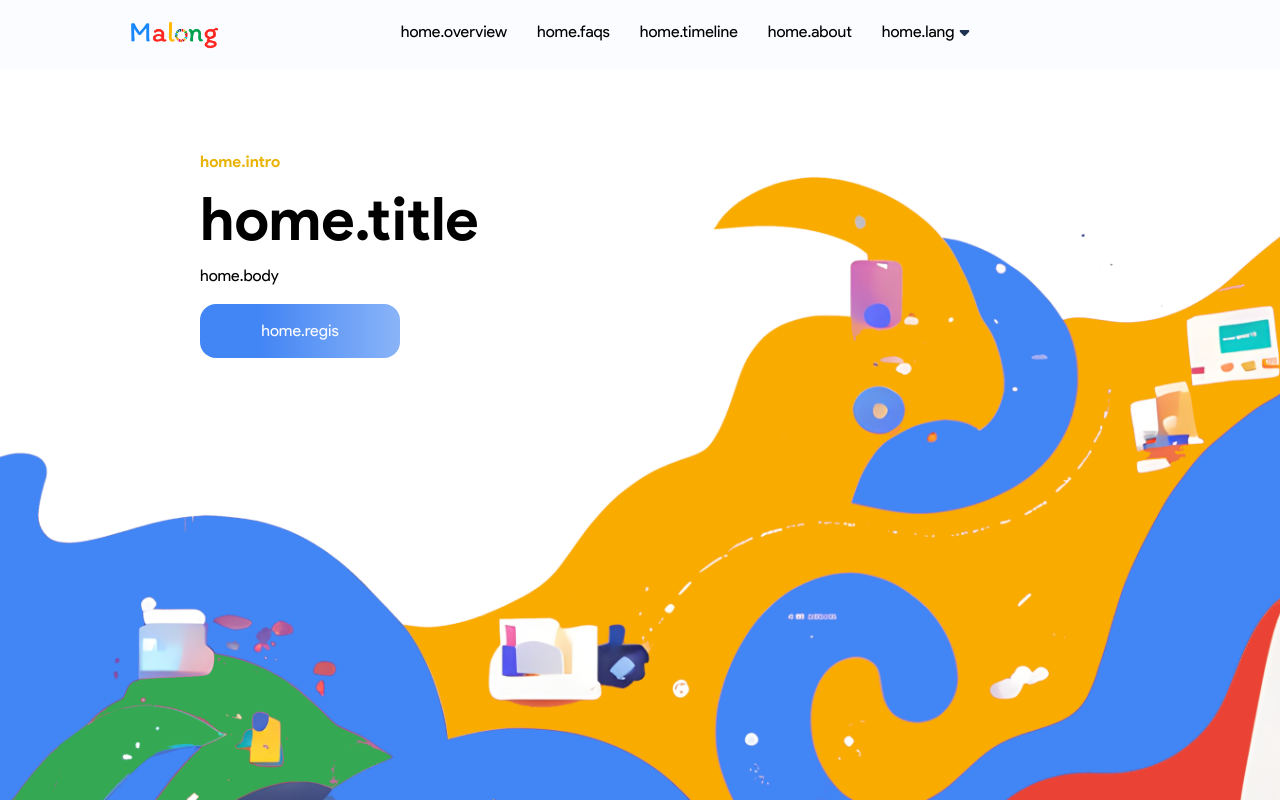
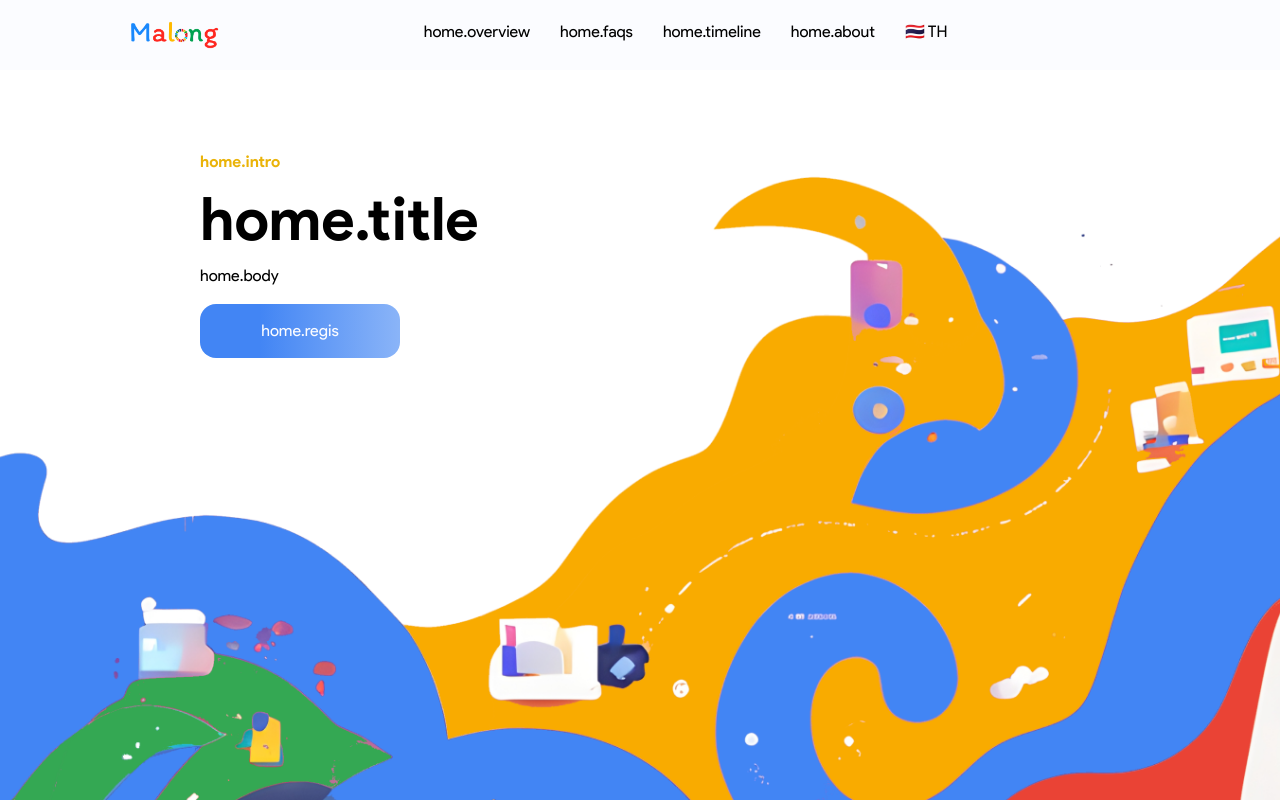
Before and after one commit to ThisTine/malong, a SvelteKit app: page /1 in a window 1280 px wide. Shown: the top 802 px of the page. Built offline with nearby package versions, Linux system fonts and the light colour scheme.

Commit message:
feat: languagebutton,bg

```diff
--- a/src/components/nav/Nav.svelte
+++ b/src/components/nav/Nav.svelte
@@ -1,28 +1,74 @@
 <script>
 	import { t } from '$lib/translation/translations';
+	import { slide, fade } from 'svelte/transition';
+
+	/** @type {string}*/
+	export let lang;
 
 	let showMobileMenu = false;
+</script>
 
-  let showDropdown = false;
+<nav>
+	<div class="navbg">
+		<div class="wrapper flex w-full mt-5 mb-5">
+			<div class="nav-container flex">
+				<button class="hamburger" on:click={() => (showMobileMenu = !showMobileMenu)}>
+					<img src="burger.svg" alt="Menu" />
+				</button>
+				<div class="logo">
+					<img alt="Logo" src="logo.png" style="width:100px;" />
+				</div>
+			</div>
 
-  function toggleDropdown() {
-    showDropdown = !showDropdown;
-  }
-</script>
+			{#if showMobileMenu}
+				<div transition:slide={{ axis: 'x' }} class="mobile-menu z-20">
+					<a class="text-black font-normal" href="#overview"><p>{$t('home.overview')}</p></a>
+					<a class="text-black font-normal" href="#faq">{$t('home.faqs')}</a>
+					<a class="text-black font-normal" href="#timeline">{$t('home.timeline')}</a>
+					<a class="text-black font-normal" href="#about">{$t('home.about')}</a>
+					<div>
+						<div class="dropdown onlyMobile text-black font-normal">
+							<div>
+								<a href={lang === 'th' ? 'en' : 'th'} class="text-black font-normal"
+									>{lang === 'th' ? '🇺🇸 EN' : '🇹🇭 TH'}</a
+								>
+							</div>
+							<button class="close" on:click={() => (showMobileMenu = !showMobileMenu)}>
+								<img src="close.svg" alt="close" />
+							</button>
+						</div>
+					</div>
+				</div>
+				<div
+					role="button"
+					tabindex={0}
+					transition:fade
+					class="bg-black opacity-35 w-screen h-screen fixed z-0 top-0"
+					on:click={() => (showMobileMenu = false)}
+				></div>
+			{/if}
+
+			<div class="nav-links wrapper flex w-full justify-center">
+				<div style="display: flex; justify-content: center; gap:30px;">
+					<a class="text-black font-normal" href="#overview"><p>{$t('home.overview')}</p></a>
+					<a class="text-black font-normal" href="#faq">{$t('home.faqs')}</a>
+					<a class="text-black font-normal" href="#timeline">{$t('home.timeline')}</a>
+					<a class="text-black font-normal" href="#about">{$t('home.about')}</a>
+					<div>
+						<a href={lang === 'th' ? 'en' : 'th'} class="text-black font-normal"
+							>{lang === 'th' ? '🇺🇸 EN' : '🇹🇭 TH'}</a
+						>
+					</div>
+				</div>
+			</div>
+		</div>
+	</div>
+</nav>
 
 <style>
 	.dropdown {
 		position: relative;
 		display: inline-block;
-  }
-
-  .dropdown-content {
-    display: none;
-    position: absolute;
-    background-color: white;
-    min-width: 50px;
-    box-shadow: 0px 4px 8px 0px rgba(0,0,0,0.2);
-    z-index: 1;
 	}
 
 	.dropdown-content a {
@@ -32,13 +78,8 @@ import { t } from '$lib/translation/translations';
 		display: block;
 	}
 
-  .dropdown-content a:hover {background-color: #f1f1f1}
-
-  .show {display: block;}
-
-  .divider {
-    border-top: 1px solid #eee;
-    margin: 8px 0;
+	.dropdown-content a:hover {
+		background-color: #f1f1f1;
 	}
 
 	button {
@@ -53,9 +94,6 @@ import { t } from '$lib/translation/translations';
 		margin-left: 5px;
 	}
 
-
-
-
 	.hamburger {
 		width: 24px;
 		height: 24px;
@@ -68,8 +106,7 @@ import { t } from '$lib/translation/translations';
 		margin: 0 auto;
 	}
 
-
-.nav-links{
+	.nav-links {
 		column-gap: 50px;
 	}
 
@@ -101,7 +138,7 @@ column-gap: 50px;
 			display: flex;
 			justify-content: flex-start;
 		}
-  .close{
+		.close {
 			display: flex;
 			justify-self: center;
 			margin-top: 120px;
@@ -109,108 +146,40 @@ column-gap: 50px;
 		}
 		.nav-container {
 			padding: 0 15px;
-
 		}
 
-.logo{
+		.logo {
 			display: flex;
 			justify-content: center;
 		}
 
-.hamburger{
+		.hamburger {
 			margin-right: 15px;
 		}
 	}
 
-@media (min-width: 1080px){
-	.mobile-menu{
+	@media (min-width: 1080px) {
+		.mobile-menu {
 			display: none;
 		}
-
 
 		.nav-container {
 			padding: 0;
 			margin: 0;
 			display: flex;
-  justify-content:flex-start ;
+			justify-content: flex-start;
 		}
 
-  .logo{
+		.logo {
 			display: flex;
 			justify-content: flex-start;
 		}
-
-
 	}
 
-.navbg{
-  background-color: #FBFCFF;
+	.navbg {
+		background-color: #fbfcff;
 		/* padding: 2px 0; */
 		position: fixed;
 		width: 100%;
 	}
-
 </style>
-
-<nav>
-  <div class="navbg">
-  <div class="wrapper flex w-full mt-5 mb-5" >
-	 <div class="nav-container flex">
-	  <button class="hamburger" on:click={() => (showMobileMenu = !showMobileMenu)}>
-       <img src="burger.svg" alt="Menu" />
-      </button>
-    <div class="logo"  >
-    <img alt="Logo" src="logo.png" style="width:100px;" />
-    </div>
-	</div>
-
-	{#if showMobileMenu}
-      <div class="mobile-menu">
-      <a class="text-black font-normal" href="#overview"><p>{$t('home.overview')}</a>
-      <a class="text-black font-normal" href="#faq">{$t('home.faqs')}</a>
-      <a class="text-black font-normal" href="#timeline">{$t('home.timeline')}</a>
-      <a class="text-black font-normal" href="#about">{$t('home.about')}</a>
-	  <div>
-      	<div class="dropdown onlyMobile text-black font-normal" >
-        <button on:click={toggleDropdown}>
-          {$t('home.lang')}
-          <img src="down.svg" alt="Down" class="icon" />
-        </button>
-        <div class={showDropdown ? "dropdown-content show" : "dropdown-content"}>
-          <a href="en">EN</a>
-          <div class="divider"></div>
-          <a href="th">TH</a>
-        </div>
-		<button class="close" on:click={() => (showMobileMenu = !showMobileMenu)}>
-       <img src="close.svg" alt="close" />
-      </button>
-		</div>
-      </div>
-    </div>
-   {/if}
-
-	  <div  class="nav-links wrapper flex w-full justify-center " >
-      <div style="display: flex; justify-content: center; gap:30px;">
-      <a class="text-black font-normal" href="#overview"><p>{$t('home.overview')}</a>
-      <a class="text-black font-normal" href="#faq">{$t('home.faqs')}</a>
-      <a class="text-black font-normal" href="#timeline">{$t('home.timeline')}</a>
-      <a class="text-black font-normal" href="#about">{$t('home.about')}</a>
-	  <div>
-      	<div class="dropdown text-black font-normal" >
-        <button on:click={toggleDropdown}>
-          {$t('home.lang')}
-          <img src="down.svg" alt="Down" class="icon" />
-        </button>
-        <div class={showDropdown ? "dropdown-content show" : "dropdown-content"}>
-          <a href="en">EN</a>
-          <div class="divider"></div>
-          <a href="th">TH</a>
-        </div>
-		</div>
-      </div>
-	    </div>
-
-    </div>
-  </div>
-  </div>
- </nav>
--- /dev/null
+++ b/src/routes/[language]/+page.server.ts
@@ -0,0 +1,6 @@
+import type { PageServerLoad } from './$types';
+export const load: PageServerLoad = async ({ params }) => {
+	return {
+		lang: params.language
+	};
+};
--- a/src/routes/[language]/+page.svelte
+++ b/src/routes/[language]/+page.svelte
@@ -13,11 +13,14 @@
 	import Sponsors from '../../components/sponsors/Sponsors.svelte';
 	import SDG from '../../components/sdg/Sdg.svelte';
 	import Nav from '../../components/nav/Nav.svelte';
+
+	/** @types import("./$types").PageData */
+	export let data;
 </script>
 
 <header>
 	<!--Fxh-->
-	<Nav />
+	<Nav lang={data.lang} />
 </header>
 <main>
 	<!--Fxh-->
```
Lines whose indentation alone changed are shown as unchanged.
